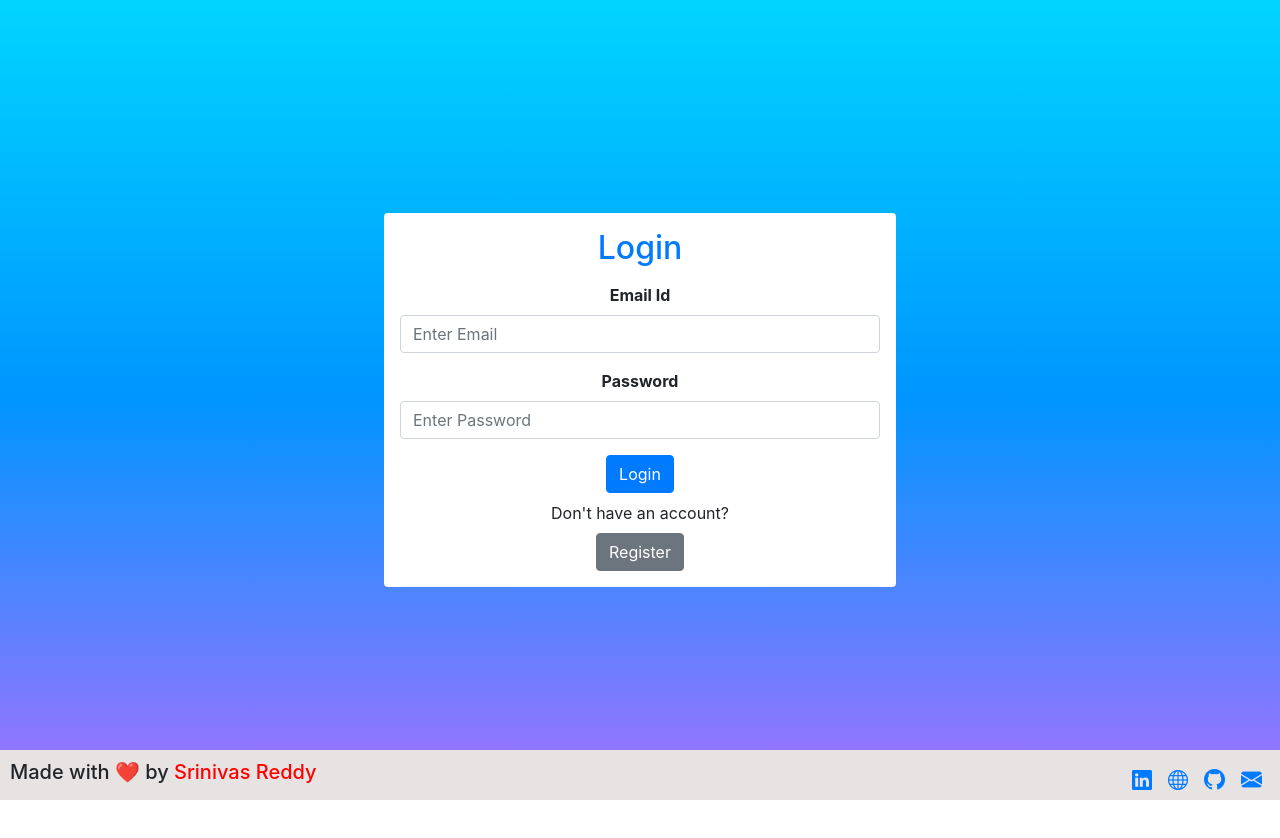
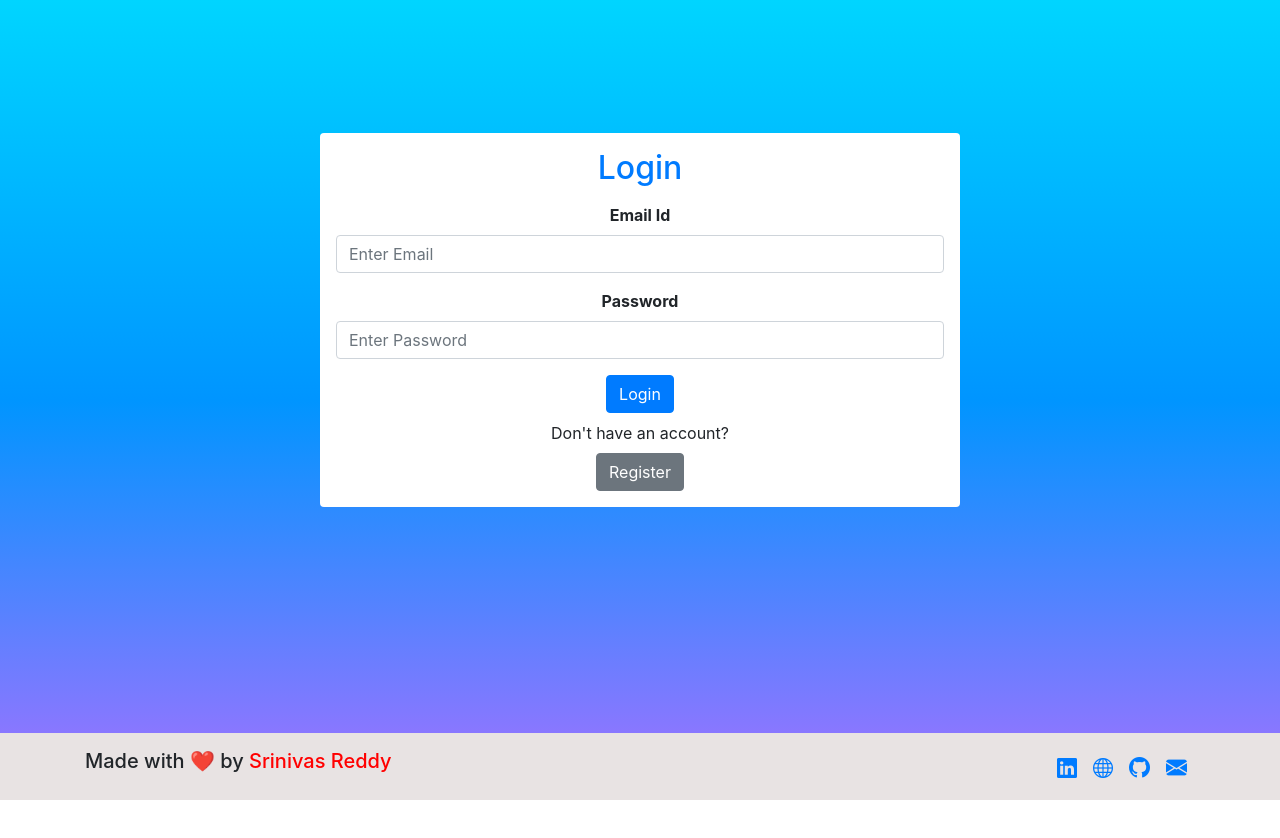
Before and after one commit to SRINIVAS406/hhfrontend, a React (Vite) app: page / in a window 1280 px wide. Shown: the top 838 px of the page. After the commit the page ends 800 px from the top, so only its background shows below. Built offline with nearby package versions, Linux system fonts and the light colour scheme.

Commit message:
vercel_v26

```diff
--- a/src/components/Footer.jsx
+++ b/src/components/Footer.jsx
@@ -1,15 +1,19 @@
+import React from 'react';
+
 export default function Footer() {
-    return (
-      <div style={{padding: "10px", backgroundColor: "rgb(232, 227, 227)", textAlign: 'center', position: 'sticky', width: '100%', height: '50px', bottom: '0', left: '0', right: '0', zIndex: '999'}}>
-        <div className="text-center float-left">
-          <h5>Made with ❤️ by <a href="https://akshata-ganbote.netlify.app/" style={{textDecoration: "none", color: "red"}}>Srinivas Reddy</a></h5>
+  return (
+    <footer className="footer fixed-bottom mt-auto py-3" style={{ backgroundColor: "rgb(232, 227, 227)" }}>
+      <div className="container text-center">
+        <div className="float-left">
+          <h5>Made with ❤️ by <a href="https://akshata-ganbote.netlify.app/" style={{ textDecoration: "none", color: "red" }}>Srinivas Reddy</a></h5>
         </div>
-        <div className="text-center pt-1 float-right">
-          <a href="#" target="_blank" rel="noreferrer"><i className="bi bi-linkedin mx-2" style={{fontSize: "20px"}}></i></a>
-          <a href="#" target="_blank" rel="noreferrer"><i className="bi bi-globe mx-2" style={{fontSize: "20px"}}></i></a>
-          <a href="#" target="_blank" rel="noreferrer"><i className="bi bi-github mx-2" style={{fontSize: "21px"}}></i></a>
-          <a href="mailto:srinivas.reddy.94807@gmail.com" target="_blank" rel="noreferrer"><i className="bi bi-envelope-fill mx-2" style={{fontSize: "21px"}}></i></a>
+        <div className="pt-1 float-right">
+          <a href="#" target="_blank" rel="noreferrer"><i className="bi bi-linkedin mx-2" style={{ fontSize: "20px" }}></i></a>
+          <a href="#" target="_blank" rel="noreferrer"><i className="bi bi-globe mx-2" style={{ fontSize: "20px" }}></i></a>
+          <a href="#" target="_blank" rel="noreferrer"><i className="bi bi-github mx-2" style={{ fontSize: "21px" }}></i></a>
+          <a href="mailto:srinivas.reddy.94807@gmail.com" target="_blank" rel="noreferrer"><i className="bi bi-envelope-fill mx-2" style={{ fontSize: "21px" }}></i></a>
         </div>
       </div>
-    );
-  }
+    </footer>
+  );
+}
--- a/src/components/Login.jsx
+++ b/src/components/Login.jsx
@@ -12,15 +12,13 @@ const Login = () => {
     const handleSubmit = (event) => {
         event.preventDefault();
 
-        axios.post( 'https://hhbackend.vercel.app/login', {email, password})
+        axios.post('https://hhbackend.vercel.app/login', {email, password})
         .then(result => {
             console.log(result);
             if(result.status === 200){
                 console.log("Login Success");
-                //alert('Login successful!')
                 localStorage.setItem('token', result.data.token);
                 sessionStorage.setItem('user', JSON.stringify({ email }));
-
                 navigate('/home');
             }
             else{
@@ -30,12 +28,11 @@ const Login = () => {
         .catch(err => console.log(err));
     }
 
-
     return (
-        <div>
-            <div className="d-flex justify-content-center align-items-center text-center vh-100" style= {{backgroundImage : "linear-gradient(#00d5ff,#0095ff,rgba(93,0,255,.555))", height:'100vh'}}>
-                <div className="bg-white p-3 rounded" style={{width : '40%', margin:'50px'}}>
-                    <h2 className='mb-3 text-primary'>Login</h2>
+        <div className="container-fluid vh-100">
+        <div className="row justify-content-center align-items-center text-center vh-100" style={{ backgroundImage: "linear-gradient(rgb(0, 213, 255), rgb(0, 149, 255), rgba(93, 0, 255, 0.557))", height:"100vh" }}>
+          <div className="col-sm-12 col-md-8 col-lg-6 bg-white p-3 rounded" style={{height:"auto", marginTop:"20px", marginBottom:"180px"}}>
+            <h2 className="mb-3 text-primary">Login</h2>
                     <form onSubmit={handleSubmit}>
                         <div className="mb-3 text-start">
                             <label htmlFor="exampleInputEmail1" className="form-label">
@@ -65,7 +62,6 @@ const Login = () => {
                         </div>
                         <button type="submit" className="btn btn-primary">Login</button>
                     </form>
-                    {/* TO add ' appostopee */}
                     <p className='container my-2'>Don&apos;t have an account?</p>
                     <Link to='/register' className="btn btn-secondary">Register</Link>
                 </div>
@@ -74,4 +70,4 @@ const Login = () => {
     )
 }
 
-export default Login
+export default Login;
--- a/src/components/Orgtree.jsx
+++ b/src/components/Orgtree.jsx
@@ -170,7 +170,7 @@ const OrganizationTree = () => {
   }, []);
 
   return (
-    <div style={{ width: '95vw', height: '100vh', padding: '10px', background: '#d4d5d1', margin:'30px', borderRadius:'10px' }}>
+    <div style={{ width: '95vw', height: '100vh', padding: '10px', background: '#d4d5d1', margin:'auto', borderRadius:'10px' }}>
       <Tree
         data={treeData}
         orientation="vertical"
--- a/src/components/Register.jsx
+++ b/src/components/Register.jsx
@@ -78,10 +78,10 @@ const Register = () => {
 
 
     return (
-        <div>
-            <div className="d-flex justify-content-center align-items-center vh-100" style={{ backgroundImage: "linear-gradient(#00d5ff,#0095ff,rgba(93,0,255,.555))" }}>
-                <div className="bg-white p-3 rounded" style={{ width: '40%', margin:'50px' }}>
-                <h2 className="mb-3 text-primary text-center">Register</h2>
+        <div className="container-fluid vh-100">
+        <div className="row justify-content-center align-items-center text-center vh-100" style={{ backgroundImage: "linear-gradient(rgb(0, 213, 255), rgb(0, 149, 255), rgba(93, 0, 255, 0.557))",height:"100vh"  }}>
+          <div className="col-sm-12 col-md-8 col-lg-6 bg-white p-3 rounded" style={{height:"auto", marginTop:"20px", marginBottom:"180px"}}>
+            <h2 className="mb-3 text-primary text-center">Register</h2>
                     {!formValid && (
                         <div className="alert alert-danger" role="alert">
                             Please fill in all required fields.
```
